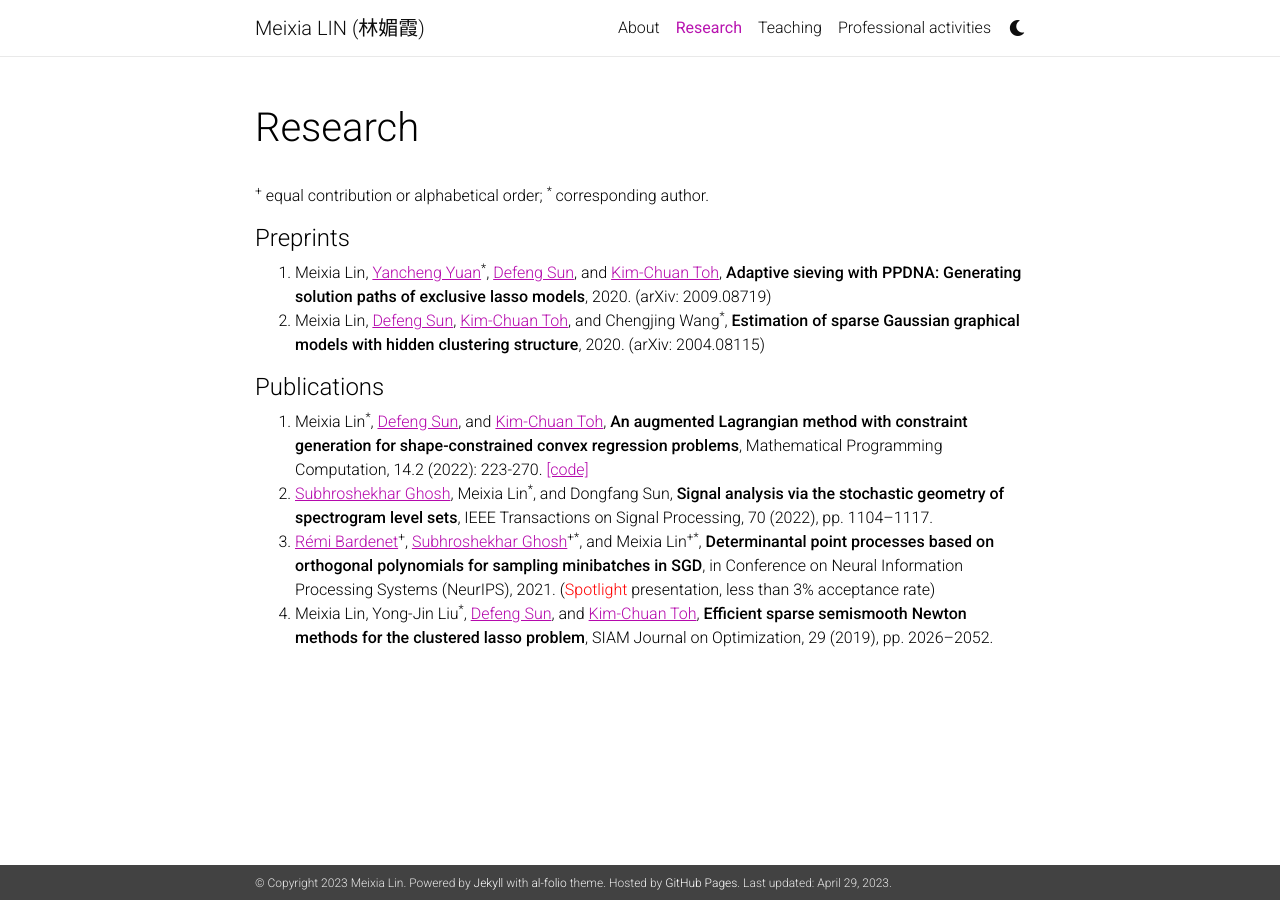
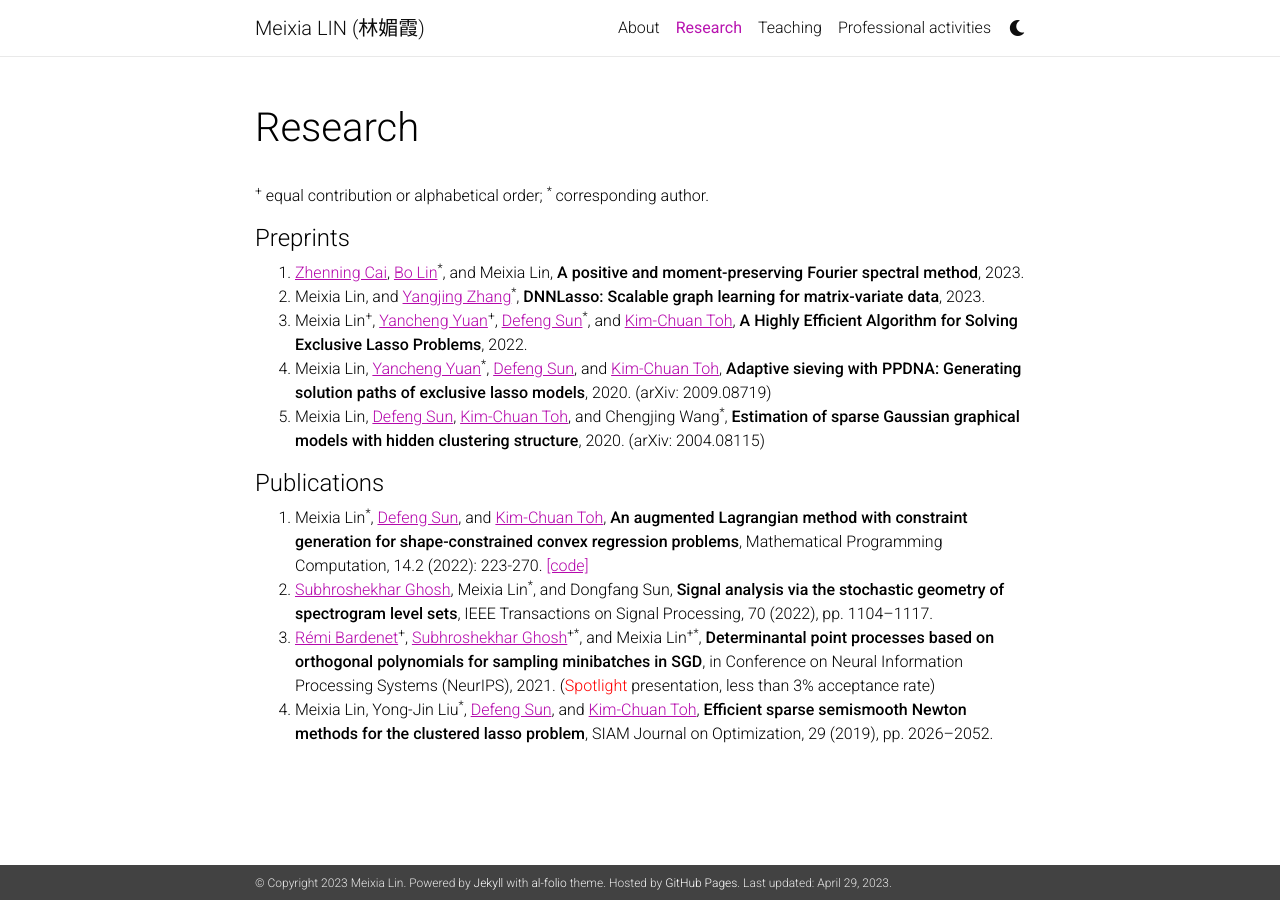
Before and after one commit to linmeixia/linmeixia.github.io, a Jekyll site: the page built from _pages/publications.md, in a window 1280 px wide. Built offline with Jekyll 4.4.1, drawn with Linux system fonts in a browser that asks for light colours; nearby versions of some CDN libraries; comment, search, counter and statistics services are not loaded; a style sheet for code colours, icons or effects is not loaded.

Commit message:
Update publications.md

```diff
--- a/_pages/publications.md
+++ b/_pages/publications.md
@@ -11,8 +11,11 @@ nav: true
 
 <h4>Preprints</h4>
 
-1. Meixia Lin, <a href="https://sites.google.com/site/yuanyanchengpaul/home" style="text-decoration: underline;"> Yancheng Yuan</a><sup>*</sup>, <a href="https://www.polyu.edu.hk/ama/profile/dfsun/" style="text-decoration: underline;"> Defeng Sun</a>, and <a href="https://blog.nus.edu.sg/mattohkc/" style="text-decoration: underline;"> Kim-Chuan Toh</a>, <strong>Adaptive sieving with PPDNA: Generating solution paths of exclusive lasso models</strong>, 2020. (arXiv: 2009.08719)
-2. Meixia Lin, <a href="https://www.polyu.edu.hk/ama/profile/dfsun/" style="text-decoration: underline;"> Defeng Sun</a>, <a href="https://blog.nus.edu.sg/mattohkc/" style="text-decoration: underline;"> Kim-Chuan Toh</a>, and Chengjing Wang<sup>*</sup>, <strong>Estimation of sparse Gaussian graphical models with hidden clustering structure</strong>, 2020. (arXiv: 2004.08115)
+1. <a href="https://blog.nus.edu.sg/matcz/" style="text-decoration: underline;"> Zhenning Cai</a>, <a href="https://linbopeter.github.io/" style="text-decoration: underline;"> Bo Lin</a><sup>*</sup>, and Meixia Lin, <strong>A positive and moment-preserving Fourier spectral method</strong>, 2023.
+2. Meixia Lin, and <a href="https://sites.google.com/view/yangjingzhang/" style="text-decoration: underline;"> Yangjing Zhang</a><sup>*</sup>, <strong>DNNLasso: Scalable graph learning for matrix-variate data</strong>, 2023.
+3. Meixia Lin<sup>+</sup>, <a href="https://sites.google.com/site/yuanyanchengpaul/home" style="text-decoration: underline;"> Yancheng Yuan</a><sup>+</sup>, <a href="https://www.polyu.edu.hk/ama/profile/dfsun/" style="text-decoration: underline;"> Defeng Sun</a><sup>*</sup>, and <a href="https://blog.nus.edu.sg/mattohkc/" style="text-decoration: underline;"> Kim-Chuan Toh</a>, <strong>A Highly Efficient Algorithm for Solving Exclusive Lasso Problems</strong>, 2022.
+4. Meixia Lin, <a href="https://sites.google.com/site/yuanyanchengpaul/home" style="text-decoration: underline;"> Yancheng Yuan</a><sup>*</sup>, <a href="https://www.polyu.edu.hk/ama/profile/dfsun/" style="text-decoration: underline;"> Defeng Sun</a>, and <a href="https://blog.nus.edu.sg/mattohkc/" style="text-decoration: underline;"> Kim-Chuan Toh</a>, <strong>Adaptive sieving with PPDNA: Generating solution paths of exclusive lasso models</strong>, 2020. (arXiv: 2009.08719)
+5. Meixia Lin, <a href="https://www.polyu.edu.hk/ama/profile/dfsun/" style="text-decoration: underline;"> Defeng Sun</a>, <a href="https://blog.nus.edu.sg/mattohkc/" style="text-decoration: underline;"> Kim-Chuan Toh</a>, and Chengjing Wang<sup>*</sup>, <strong>Estimation of sparse Gaussian graphical models with hidden clustering structure</strong>, 2020. (arXiv: 2004.08115)
 
 
 <h4>Publications</h4>
```
